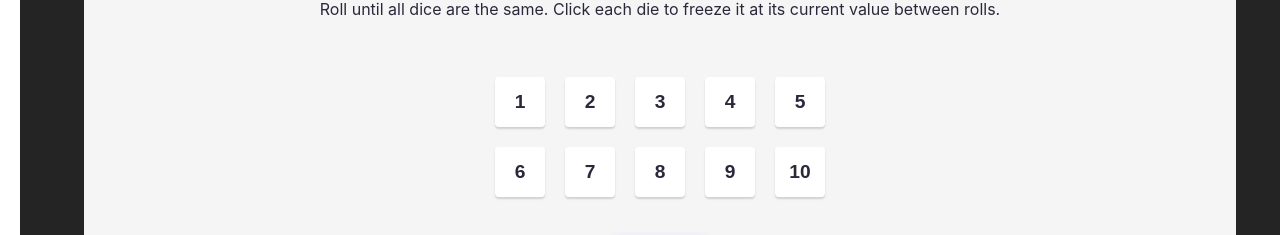
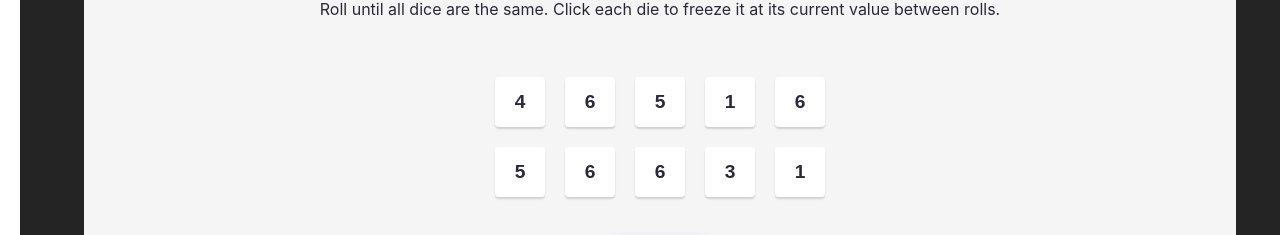
Before and after one commit to exelobaiza/scrimba-tenezies, a React (Vite) app: page / in a window 1280 px wide. Shown: the part 344-579 px from the top of the page. Built offline with nearby package versions, Linux system fonts and the light colour scheme.

Commit message:
adding element

```diff
--- a/src/App.jsx
+++ b/src/App.jsx
@@ -4,10 +4,26 @@ import './App.css'
 import Die from './components/die'
 function App() {
 
+  /**
+ * Challenge:
+ *
+ * Create state to hold our array of numbers. (Initialize
+ * the state by calling our `generateAllNewDice` function so it
+ * loads all new dice as soon as the app loads)
+ *
+ * Map over the state numbers array to generate our array
+ * of Die components and render those in place of our
+ * manually-written 10 Die elements.
+ */
+
   function generateAllNewDice() {
     return new Array(10).fill(0).map(() => Math.ceil(Math.random() * 6));
   }
-  console.log(generateAllNewDice());
+  const [dice, setDice] = useState(generateAllNewDice());
+
+  const diceElements = dice.map((number) => {
+    return <Die value={number} />
+  })
 
   return (
     <div className="app-container">
@@ -15,16 +31,7 @@ function App() {
         <h1>Tenzies</h1>
         <p>Roll until all dice are the same. Click each die to freeze it at its current value between rolls.</p>
         <div className='dice-container'>
-          <Die value={1} />
-          <Die value={2} />
-          <Die value={3} />
-          <Die value={4} />
-          <Die value={5} />
-          <Die value={6} />
-          <Die value={7} />
-          <Die value={8} />
-          <Die value={9} />
-          <Die value={10} />
+          {diceElements}
         </div>
         <button className='roll-btn'>Roll</button>
       </div>
```
